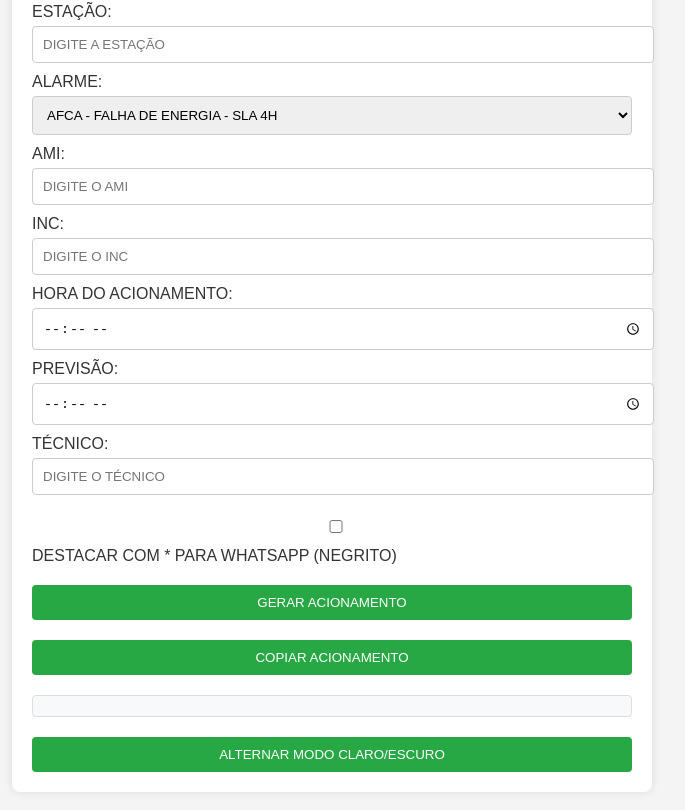
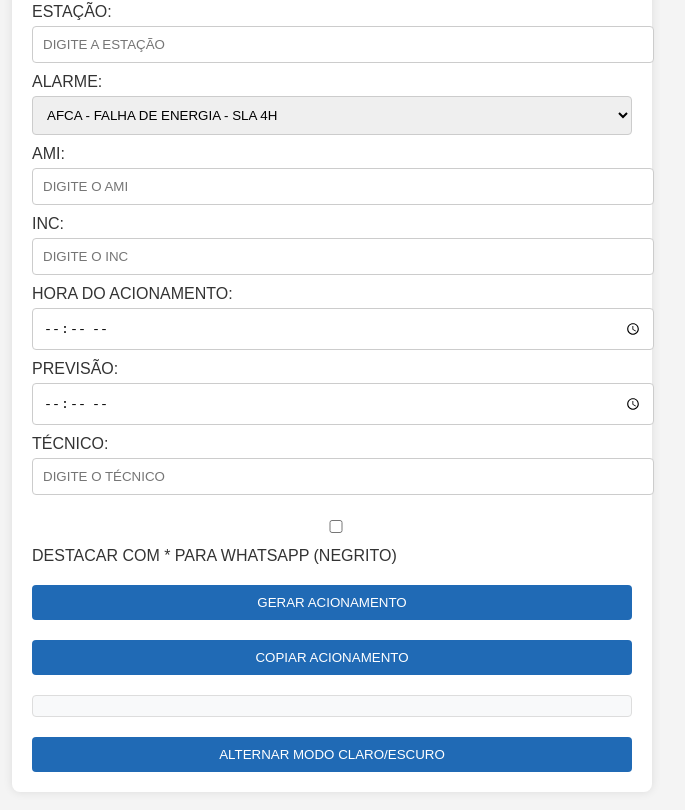
Before and after one commit to Thalysoncristian/acionamento, a plain HTML site: page index.html in a window 1280 px wide. Shown: the part 544-1354 px from the top of the page, without its empty margins (308-993 px from the left). Drawn offline with Linux system fonts and the light colour scheme.

Commit message:
Update styles.css

```diff
--- a/styles.css
+++ b/styles.css
@@ -40,7 +40,7 @@ input, select {
 button {
     width: 100%;
     padding: 10px;
-    background-color: #28a745;
+    background-color: #206ab5;
     color: #fff;
     border: none;
     border-radius: 4px;
@@ -50,7 +50,7 @@ button {
 }
 
 button:hover {
-    background-color: #218838;
+    background-color: #4f81b2;
 }
 
 #resultado {
```
